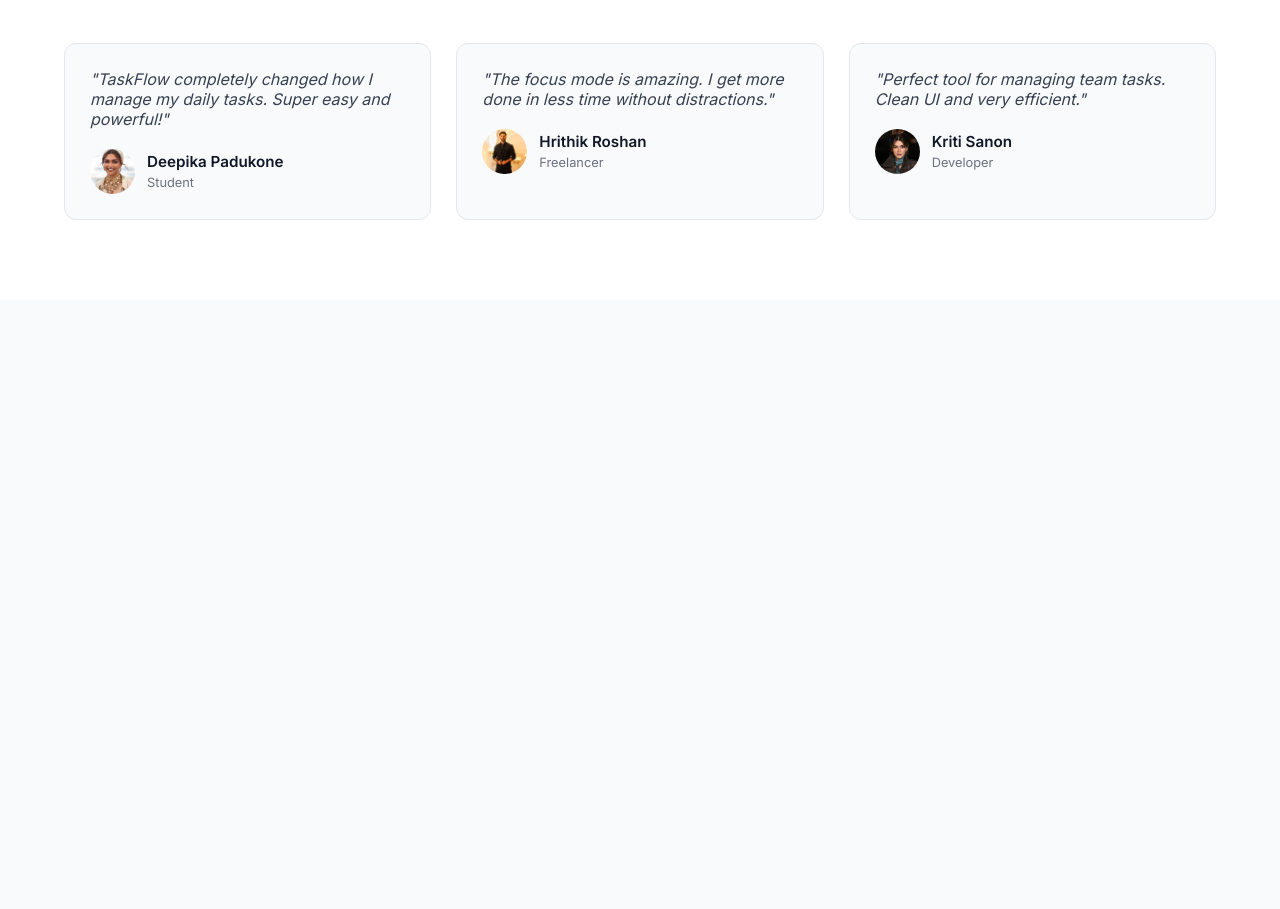
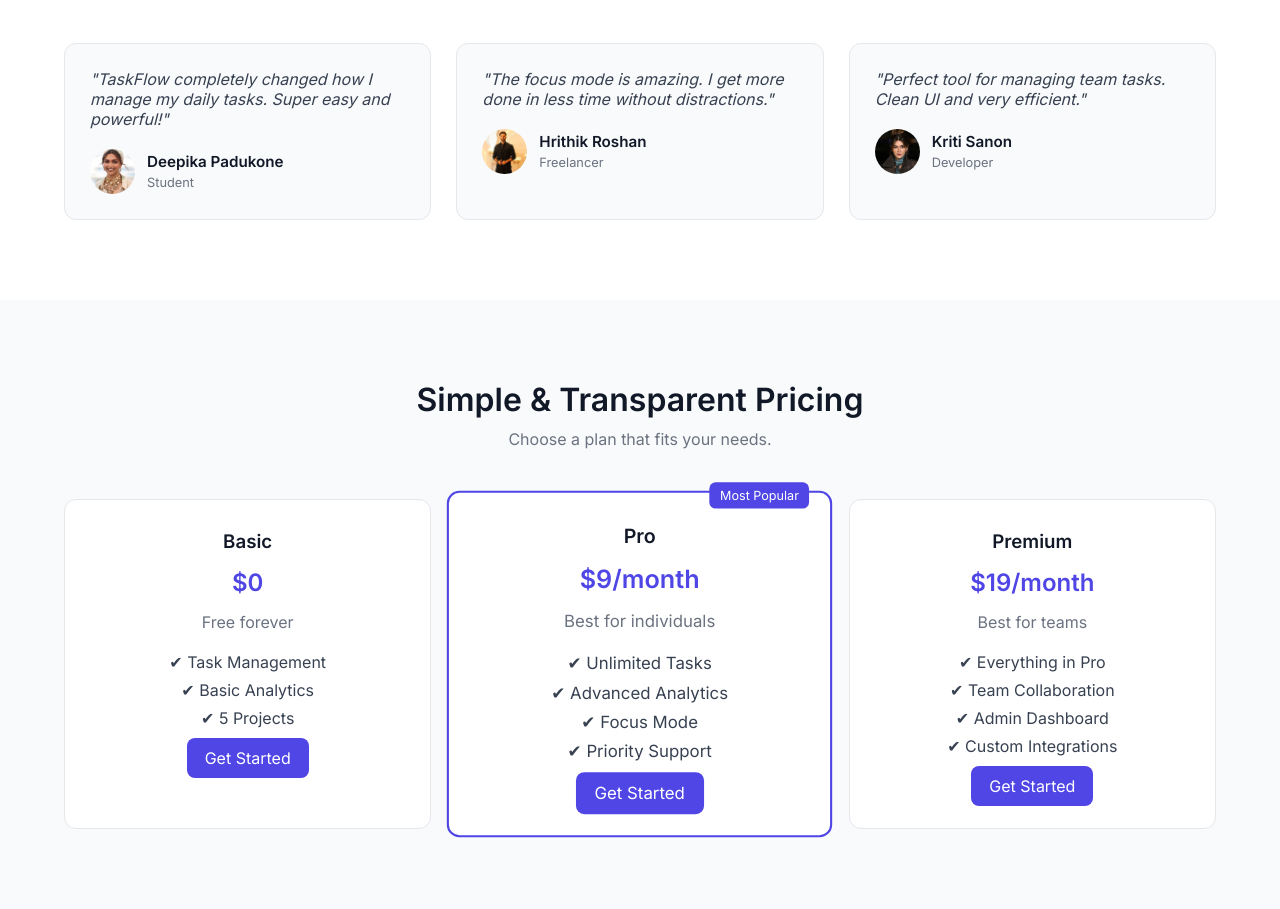
Before and after one commit to yashsb-07/taskflow-landing, a plain HTML site: page index.html in a window 1280 px wide. Shown: the part 1750-2659 px from the top of the page. Before the commit the page ends 2050 px from the top, so only its background shows below. Drawn offline with Linux system fonts and the light colour scheme.

Commit message:
feat: added pricing section with highlighted plan

```diff
--- a/css/style.css
+++ b/css/style.css
@@ -274,3 +274,70 @@
     transform: translateY(-5px);
     box-shadow: 0 10px 20px rgba(0,0,0,0.08);
 }
+
+/* Pricing Section */
+.pricing {
+    padding: 80px 0;
+    background: #F9FAFB;
+}
+
+.pricing-grid {
+    display: grid;
+    grid-template-columns: repeat(3, 1fr);
+    gap: 25px;
+}
+
+.pricing-card {
+    background: white;
+    padding: 30px;
+    border-radius: 12px;
+    text-align: center;
+    border: 1px solid #E5E7EB;
+    position: relative;
+    transition: all 0.3s;
+}
+
+.pricing-card h3 {
+    margin-bottom: 10px;
+}
+
+.pricing-card h2 {
+    margin: 15px 0;
+    color: #4F46E5;
+}
+
+.pricing-card p {
+    color: #6B7280;
+    margin-bottom: 20px;
+}
+
+.pricing-card ul {
+    list-style: none;
+    margin-bottom: 20px;
+}
+
+.pricing-card ul li {
+    margin: 8px 0;
+    color: #374151;
+}
+
+.pricing-card:hover {
+    transform: translateY(-5px);
+    box-shadow: 0 10px 20px rgba(0,0,0,0.08);
+}
+
+.popular {
+    border: 2px solid #4F46E5;
+    transform: scale(1.05);
+}
+
+.badge {
+    position: absolute;
+    top: -10px;
+    right: 20px;
+    background: #4F46E5;
+    color: white;
+    padding: 5px 10px;
+    font-size: 0.75rem;
+    border-radius: 6px;
+}
--- a/index.html
+++ b/index.html
@@ -209,5 +209,71 @@
 
         </div>
     </section>
+
+    <!-- Pricing Section -->
+    <section class="pricing">
+        <div class="container">
+
+            <!-- Section Header -->
+            <div class="section-header">
+                <h2>Simple & Transparent Pricing</h2>
+                <p>Choose a plan that fits your needs.</p>
+            </div>
+
+            <!-- Pricing Cards -->
+            <div class="pricing-grid">
+
+                <!-- Basic Plan -->
+                <div class="pricing-card">
+                    <h3>Basic</h3>
+                    <h2>$0</h2>
+                    <p>Free forever</p>
+
+                    <ul>
+                        <li>✔ Task Management</li>
+                        <li>✔ Basic Analytics</li>
+                        <li>✔ 5 Projects</li>
+                    </ul>
+
+                    <a href="#" class="btn-primary">Get Started</a>
+                </div>
+
+                <!-- Pro Plan (Highlighted) -->
+                <div class="pricing-card popular">
+                    <span class="badge">Most Popular</span>
+                    <h3>Pro</h3>
+                    <h2>$9/month</h2>
+                    <p>Best for individuals</p>
+
+                    <ul>
+                        <li>✔ Unlimited Tasks</li>
+                        <li>✔ Advanced Analytics</li>
+                        <li>✔ Focus Mode</li>
+                        <li>✔ Priority Support</li>
+                    </ul>
+
+                    <a href="#" class="btn-primary">Get Started</a>
+                </div>
+
+                <!-- Premium Plan -->
+                <div class="pricing-card">
+                    <h3>Premium</h3>
+                    <h2>$19/month</h2>
+                    <p>Best for teams</p>
+
+                    <ul>
+                        <li>✔ Everything in Pro</li>
+                        <li>✔ Team Collaboration</li>
+                        <li>✔ Admin Dashboard</li>
+                        <li>✔ Custom Integrations</li>
+                    </ul>
+
+                    <a href="#" class="btn-primary">Get Started</a>
+                </div>
+
+            </div>
+
+        </div>
+    </section>
 </body>
 </html>
```
